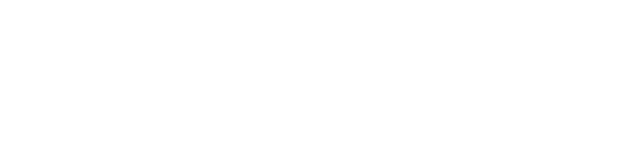
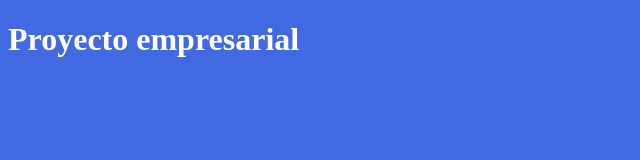
Before and after one commit to jorgeMunozCampanillas/Prueba, a plain HTML site: page index.html in a window 1280 px wide. Shown: the whole page, without its empty margins (0-640 px from the left). Drawn offline with Linux system fonts and the light colour scheme.

Commit message:
Parrafo, estilos y js

```diff
--- /dev/null
+++ b/css/style.css
@@ -0,0 +1,4 @@
+body{
+    background-color: royalblue;
+    color: white;
+}
--- a/index.html
+++ b/index.html
@@ -4,9 +4,11 @@
     <meta charset="UTF-8">
     <meta http-equiv="X-UA-Compatible" content="IE=edge">
     <meta name="viewport" content="width=device-width, initial-scale=1.0">
+    <link rel="stylesheet" href="css/style.css">
+    <script src="js/script.js"></script>
     <title>Document</title>
 </head>
 <body>
-
+    <h1>Proyecto empresarial</h1>
 </body>
 </html>
```
Also changed, not shown: js/script.js (added).
